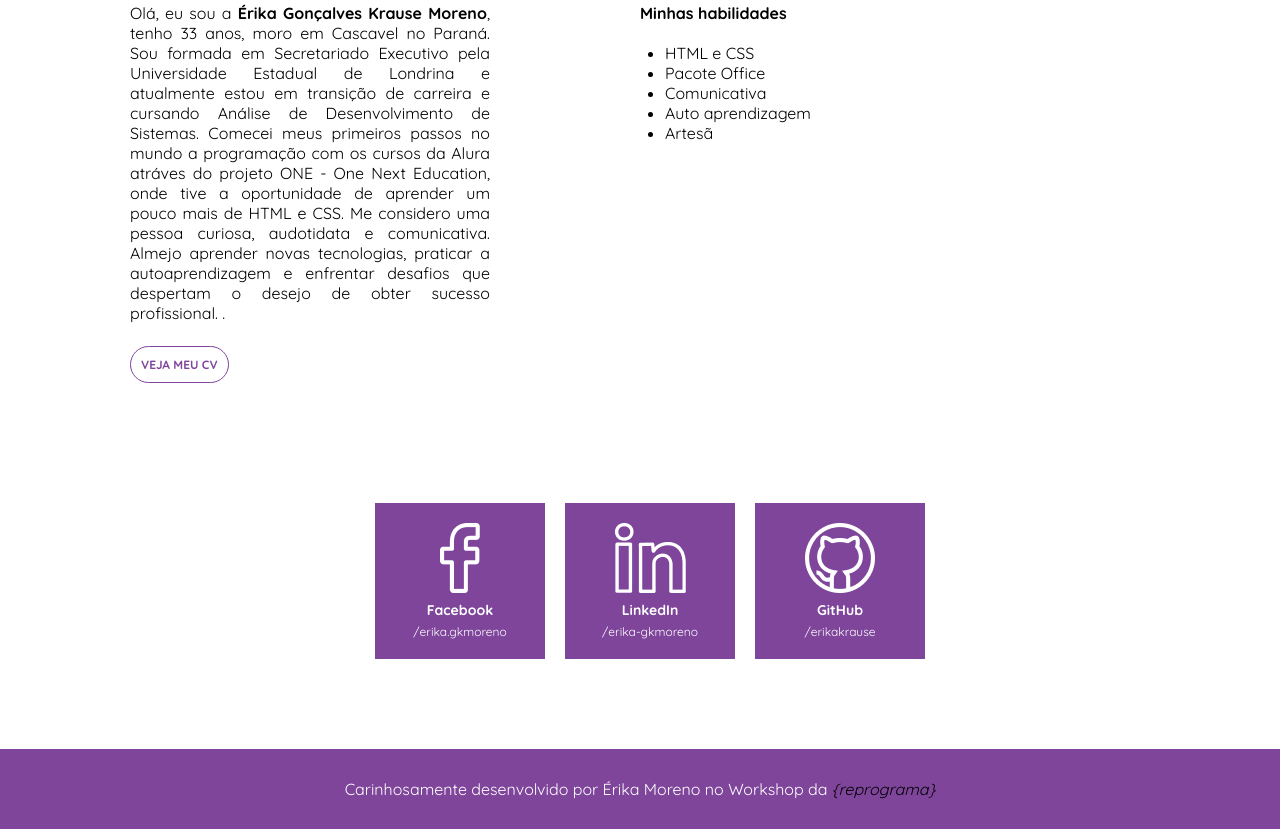
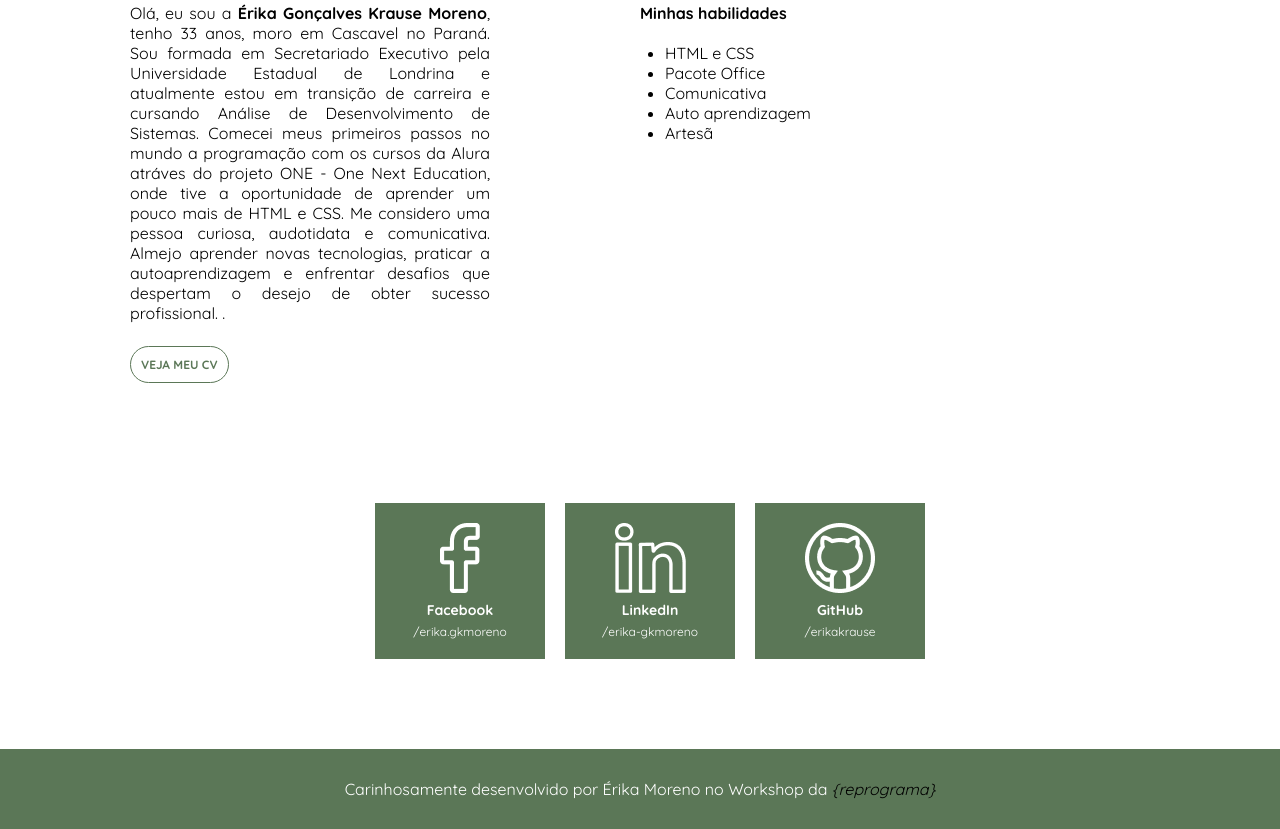
Before and after one commit to erikakrause/Workshop-Reprograma, a plain HTML site: page reprograma/index.html in a window 1280 px wide. Shown: the part 829-1658 px from the top of the page. Drawn offline with Linux system fonts and the light colour scheme.

Commit message:
Update style.css
cor e alinhamento de texto

```diff
--- a/reprograma/css/style.css
+++ b/reprograma/css/style.css
@@ -12,30 +12,35 @@ header {
   background-size: cover;
   color: white;
 }
+
 header h1 {
   font-size: 50px;
 }
+
 header p {
   margin: 25px;
   font-size: 25px;
 }
+
 header a {
   padding: 14px;
   background-color: white;
   text-decoration: none;
   font-weight: bold;
-  color: #7e459b;
+  color: 5b7757;
   border-radius: 20px;
 }
 
 main {
   padding: 130px;
 }
+
 main h2 {
   margin-bottom: 60px;
   font-size: 30px;
   color: grey;
 }
+
 main div {
   display: flex;
 }
@@ -44,10 +49,12 @@ main div div {
   display: inline-block;
   margin-right: 150px;
 }
+
 main div div p {
   margin-bottom: 30px;
   text-align: justify;
 }
+
 main div div p span {
   font-weight: bold;
 }
@@ -55,17 +62,19 @@ main div div a {
   padding: 10px;
   text-decoration: none;
   font-weight: bold;
-  color: #7e459b;
+  color: #5b7757;
   border-radius: 20px;
-  border-color: #7e459b;
+  border-color: #5b7757;
   border-width: thin;
   border-style: solid;
   font-size: 12px;
 }
+
 main div div ul h4 {
   margin: 0;
   margin-bottom: 20px;
 }
+
 main div div ul li {
   margin-left: 25px;
 }
@@ -74,8 +83,9 @@ footer ul {
   display: flex;
   justify-content: center;
 }
+
 footer ul li {
-  background-color: #7e459b;
+  background-color: #5b7757;
   width: 170px;
   text-align: center;
   margin-left: 20px;
@@ -83,13 +93,16 @@ footer ul li {
   padding: 20px;
   font-size: 12px;
 }
+
 footer ul li a {
   text-decoration: none;
   color: white;
 }
+
 footer ul li a h3 {
   margin: 5px;
 }
+
 footer div {
   margin-top: 90px;
   position: absolute;
@@ -98,9 +111,10 @@ footer div {
   height: 80px;
   padding: 30px;
   color: white;
-  background-color: #7e459b;
+  background-color: #5b7757;
   width: 100%;
 }
+
 footer div a {
   text-decoration: none;
   color: black;
@@ -112,13 +126,16 @@ footer div a {
   header {
     padding: 60px;
   }
+
   header h1 {
     font-size: 25px;
   }
+
   header p {
     margin: 15px;
     font-size: 15px;
   }
+
   header a {
     padding: 10px;
     font-size: 10px;
@@ -127,14 +144,17 @@ footer div a {
   main {
     padding: 60px;
   }
+
   main h2 {
     margin-bottom: 30px;
     font-size: 20px;
   }
+
   main div div {
     font-size: 12px;
     margin-right: 10px;
   }
+
   main div div a {
     padding: 4px;
     font-size: 10px;
@@ -144,6 +164,7 @@ footer div a {
     display: inline-block;
     margin-left: 33%;
   }
+
   footer ul li {
     width: 130px;
     margin-top: 5px;
```
